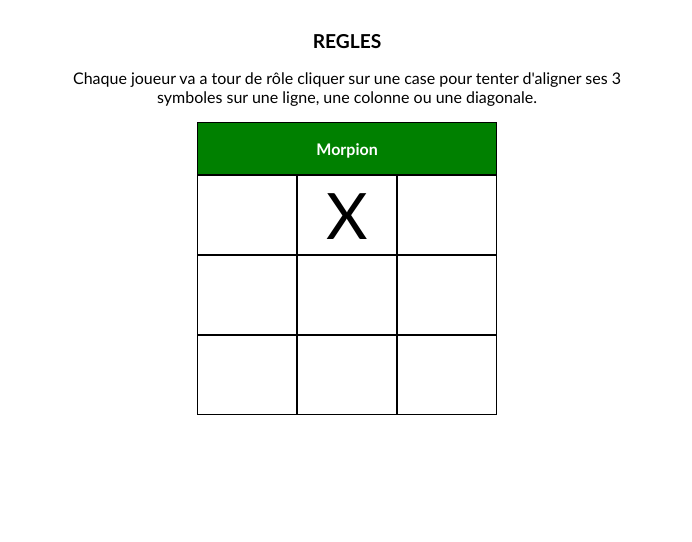
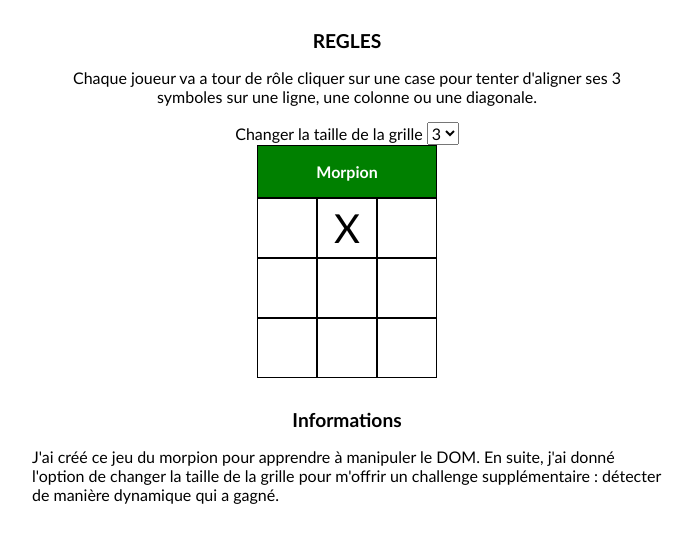
Before and after one commit to shbibsamy/jeu_du_morpion, a plain HTML site: page index.html in a window 1280 px wide. Both pictures are taken after a click on the element 639 px from the left and 282 px from the top of the page. Shown: the part 68-610 px from the top of the page, without its empty margins (293-985 px from the left). Drawn offline with Linux system fonts and the light colour scheme.

Commit message:
fonctionalités

```diff
--- a/assets/css/style.css
+++ b/assets/css/style.css
@@ -48,12 +48,12 @@ h2 {
 
 /* Le jeu */
 /* boite */
-.jeu {
+
+.jeu-grille {
     display: flex;
     flex-direction: column;
+    align-items: center;
     margin: auto;
-    width: 240px;
-    height: 240px;
 }
 
 .morpion-titre {
@@ -67,7 +67,7 @@ h2 {
 }
 
 table {
-    width: 300px;
+    width: 100%;
     margin: auto;
     border-collapse: collapse;
 }
@@ -78,13 +78,15 @@ tr {
 }
 
 td {
-    width: 33.3%;
-    height: 80px;
+    min-width: 60px;
+    min-height: 60px;
+    height: 100%;
+    width: 100%;
     border: 1px solid black;
     display: flex;
     justify-content: center;
     align-items: center;
-    font-size: 4rem;
+    font-size: 2.5rem;
 }
 
 /* Annoncer le gagner et rejouer */
@@ -99,14 +101,22 @@ td {
 #gagne_span {
     font-size: 1.2rem;
     text-transform: uppercase;
-    padding: 5%;
+    padding: 1%;
 }
 
 #gagne_bouton {
-    margin: 2rem;
+    margin: 1rem;
     font-size: 1.2rem;
 }
 
 .disabled {
     pointer-events: none;
 }
+
+.infos {
+    width: 70%;
+    margin: auto;
+    display: flex;
+    flex-direction: column;
+    align-items: center;
+}
--- a/assets/js/main.js
+++ b/assets/js/main.js
@@ -2,34 +2,70 @@
 let tour = -1;
 // Un objet pour suivre le jeu qui permet de tester si quelqu'un a gagné
 let objJeu = {
-    rows: [0, 0, 0],
-    cols: [0, 0, 0],
+    rows: [],
+    cols: [],
     diags: [0, 0]
 };
 
 // Combien de fois on a joué
 let tours = 0;
+let tailleGrille = document.getElementById("taille").value;
+let inputGrille = document.getElementById("taille");
 
-init()
+inputGrille.addEventListener("change", e => {
+    tailleGrille = document.getElementById("taille").value;
+    init()
+})
+init();
 function init() {
+    // Au cas où on a déjà joué, je réinitialise le jeu
+    let preEspaceJeu = document.getElementById("boite_jeu");
+    if (preEspaceJeu !== null) {
+        preEspaceJeu.remove();
+        tour = -1;
+        tours = 0;
+        objJeu = {
+            rows: [],
+            cols: [],
+            diags: [0, 0]
+        };
+    }
     // Trouver où on va afficher le jeu
-    let tailleGrille = 3;
-    let espaceJeu = document.querySelector(".jeu-grille");
+    let laGrille = document.querySelector(".jeu-grille");
+    // Créer une div pour la contenir
+    let espaceJeu = document.createElement("div");
+    espaceJeu.id = "boite_jeu";
     // Créer le table du jeu
-    monTable = createTable(tailleGrille);
-    espaceJeu.appendChild(monTable);
+    creerObjJeu();
+    maTable = createTable();
+    espaceJeu.appendChild(maTable);
+    laGrille.appendChild(espaceJeu);
 }
 
-function createTable(taille) {
+// Génerer l'objet qui va suivre le jeu
+function creerObjJeu() {
+    let rows = objJeu.rows
+    for (let i = 0; i < tailleGrille; i++) {
+        rows.push(0);
+    }
+    let cols = objJeu.cols
+    for (let i = 0; i < tailleGrille; i++) {
+        cols.push(0);
+    }
+}
+
+function createTable() {
     // Créer le table et lui ajouter un titre
-    let monTable = document.createElement("table");
-    let monTableCaption = monTable.createCaption();
-    monTableCaption.innerHTML = "Morpion";
-    monTableCaption.classList.add("morpion-titre");
+    let maTable = document.createElement("table");
+    let tBody = document.createElement("tbody");
+    maTable.appendChild(tBody);
+    let maTableCaption = maTable.createCaption();
+    maTableCaption.innerHTML = "Morpion";
+    maTableCaption.classList.add("morpion-titre");
     // Créer les lignes et les cellules
-    for (let rows = 0; rows < taille; rows++) {
+    for (let rows = 0; rows < tailleGrille; rows++) {
         let row = document.createElement("tr");
-        for (let cols = 0; cols < taille; cols++) {
+        for (let cols = 0; cols < tailleGrille; cols++) {
             let cell = document.createElement("td");
             // Ajouter un event listener à chaque cellule. Si cliqué, appel la fonction dessiner et jouer
             cell.addEventListener("click", e => {
@@ -45,9 +81,9 @@ function createTable(taille) {
             })
             row.appendChild(cell);
         }
-        monTable.appendChild(row);
+        tBody.appendChild(row);
     }
-    return monTable;
+    return maTable;
 }
 
 // Fonction qui va déssiner dans la céllule
@@ -65,36 +101,11 @@ function jouer(cell, row, col) {
     // Met à jour l'objet qui suit le jeu en additionnant le numéro du joueur
     objJeu.rows[row] += cClass;
     objJeu.cols[col] += cClass;
-    switch (row) {
-        case 0:
-            switch (col) {
-                case 0:
-                    objJeu.diags[0] += cClass;
-                    break;
-                case 2:
-                    objJeu.diags[1] += cClass;
-                    break;
-                default:
-            }
-            break;
-        case 1:
-            if (col === 1) {
-                objJeu.diags[0] += cClass;
-                objJeu.diags[1] += cClass;
-            }
-            break;
-        case 2:
-            switch (col) {
-                case 0:
-                    objJeu.diags[1] += cClass;
-                    break;
-                case 2:
-                    objJeu.diags[0] += cClass;
-                    break;
-                default:
-            }
-            break;
-            default:
+    if (row === col) {
+        objJeu.diags[0] += cClass;
+    }
+    if (row+col === tailleGrille-1) {
+        objJeu.diags[1] += cClass;
     }
     gagner();
 }
@@ -106,8 +117,8 @@ function gagner() {
     let boutonGagne = document.getElementById("gagne_bouton");
     let spanGagne = document.getElementById("gagne_span");
     // Cherche si l'objet contient le chiffre 3
-    if (resultat.includes(3)) {
-        monTable.classList.add("disabled");
+    if (resultat.includes(tailleGrille)) {
+        maTable.classList.add("disabled");
         if (tour === 1) {
             spanGagne.innerHTML = "Joueur 1 a Gagné ! Bravo !";
         } else {
@@ -120,7 +131,7 @@ function gagner() {
         })
     } else {
         tours++;
-        if (tours === 9) {
+        if (tours === tailleGrille*tailleGrille) {
             boutonGagne.removeAttribute("hidden", "");
             spanGagne.innerHTML = "Oups!"
             boutonGagne.addEventListener("click", e => {
@@ -128,5 +139,4 @@ function gagner() {
             })
         }
     }
-
 }
--- a/index.html
+++ b/index.html
@@ -28,10 +28,23 @@
                 </span>
             </div>
             <div class="jeu-grille">
+                <label for="taille">
+                    <span>Changer la taille de la grille</span>
+                    <select name="" id="taille">
+                        <option value="3">3</option>
+                        <option value="4">4</option>
+                        <option value="5">5</option>
+                    </select>
+                </label>
             </div>
             <div class="gagne">
                 <span id="gagne_span"></span>
                 <input type="button" value="Rejouer" id="gagne_bouton" hidden>
+            </div>
+            <div class="infos">
+                <h2>Informations</h2>
+                <p>J'ai créé ce jeu du morpion pour apprendre à manipuler le DOM. En suite, j'ai donné l'option de
+                    changer la taille de la grille pour m'offrir un challenge supplémentaire : détecter de manière dynamique qui a gagné.</p>
             </div>
         </main>
         <footer>
```
